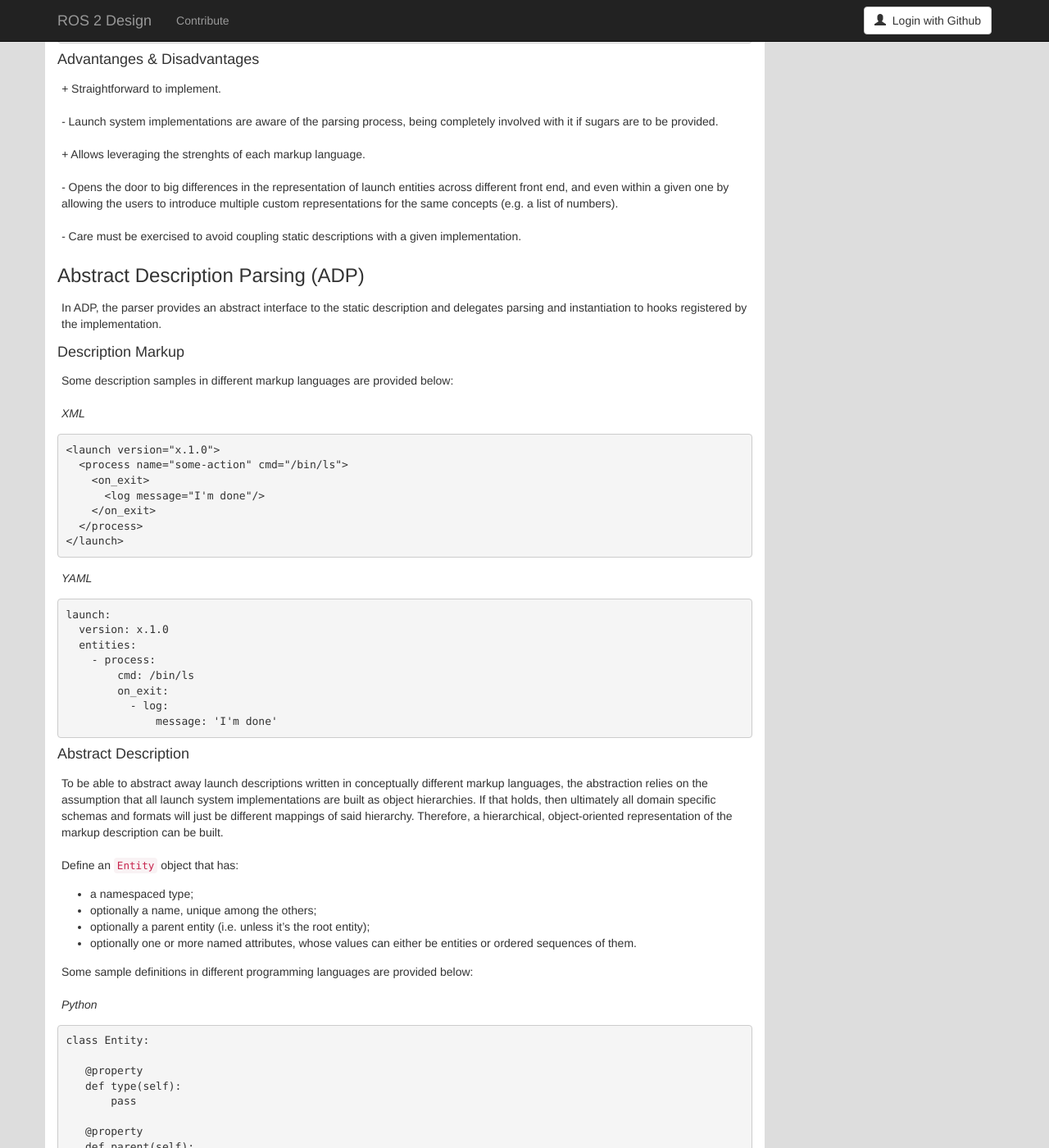
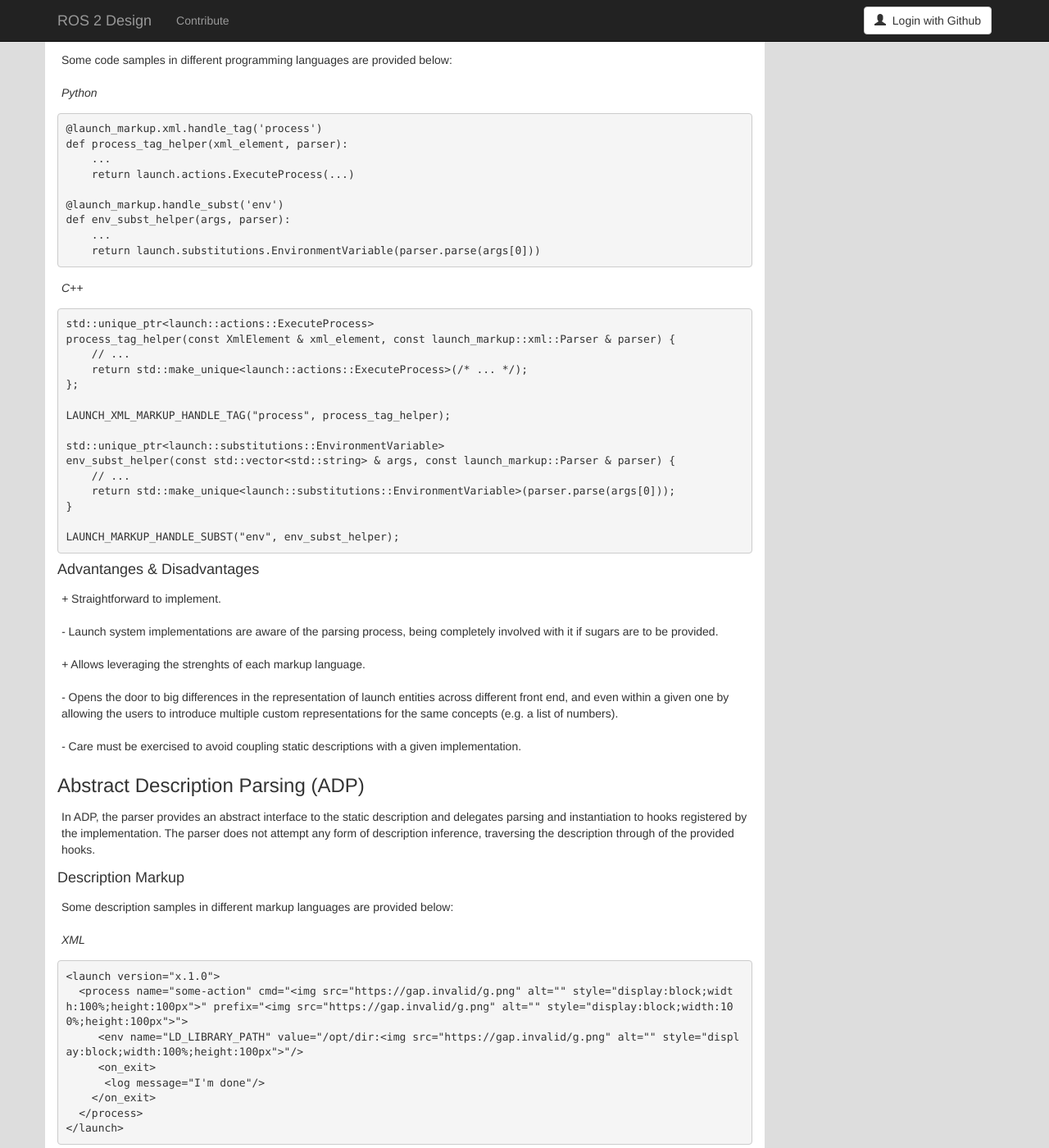
Before and after one commit to ros2/design, a Jekyll site: the page built from articles/160_roslaunch_frontend.md, in a window 1280 px wide and 1400 px high, scrolled down 2715 px. Shown: the whole window at 82% size. Built offline with Jekyll 4.4.1, drawn with Linux system fonts in a browser that asks for light colours; nearby versions of some CDN libraries; some of the changed text lies outside the part shown.

Commit message:
Extend ROS 2 launch frontend document to cover substitutions.
Signed-off-by: Michel Hidalgo <michel@ekumenlabs.com>

````diff
--- a/articles/160_roslaunch_frontend.md
+++ b/articles/160_roslaunch_frontend.md
@@ -26,28 +26,27 @@ This document describes parsing and integration approaches of different front en
 
 ## Proposed approaches
 
-In the following, different approaches to the solution are described.
+In the following, different approaches to parsing launch descriptions are described.
 This list is by no means exhaustive.
 
-It's worth to note some commonalities between them:
+It's worth noting some things they all have in common:
 
-- All of them attempt to solve the problem in a general and extensible way to help
-  the system scale with its community.
+- All of them attempt to solve the problem in a general and extensible way to help the system scale with its community.
 
-- All of them require a way to establish associations between entities, solved using
-  unique reference id (usually, a human-readable name but that's not a requisite).
+- All of them require a way to establish associations between entities, solved using unique reference id (usually, a human-readable name but that's not a requisite).
 
-- All of them need some form of instantiation and/or parsing procedure registry for
-  parsers to lookup.
+- All of them associate a markup language with a given substitution syntax.
+
+- All of them supply a general, interpolating substitution to deal with embedded substitutions e.g. "rooted/$(subst ...)".
+
+- All of them need some form of instantiation and/or parsing procedure registry for parsers to lookup.
   How that registry is populated and provided to the parser may vary.
-  For instance, in Python class decorators may populate a global dict or even its import
-  mechanism may be used if suitable, while in C++ convenience macros may expand into
-  demangled registration hooks that can later be looked up by a dynamic linker (assuming
-  launch entities libraries are shared libraries).
+  For instance, in Python class decorators may populate a global dict or even its import mechanism may be used if suitable, while in C++ convenience macros may expand into demangled registration hooks that can later be looked up by a dynamic linker (assuming launch entities libraries are shared libraries).
 
 ### Forward Description Mapping (FDM)
 
 In FDM, the parser relies on a schema and well-known rules to map an static description (markup) to implementation specific instances (objects).
+The parser instantiates each launch entity by parsing and collecting the instantiations of the launch entities that make up the former description.
 
 #### Description Markup
 
@@ -57,7 +56,12 @@ Some description samples in different markup languages are provided below:
 ```xml
 <launch version="x.1.0">
   <action name="some-action" type="actions.ExecuteProcess">
-    <arg name="cmd" value="/bin/ls"/>
+    <arg name="cmd" value="{% substitutions.FindExecutable name=my-process %}"/>
+    <arg name="env">
+      <pair name="LD_LIBRARY_PATH"
+            value="/opt/dir:{% substitutions.EnvironmentVariable name=LD_LIBRARY_PATH %}"/>
+    </arg>
+    <arg name="prefix" value="{% substitutions.EnvironmentVariable name=LAUNCH_PREFIX %}"/>
   </action>
   <on_event type="events.ProcessExit" target="some-action">
     <action type="actions.LogInfo">
@@ -75,8 +79,11 @@ launch:
     - type: actions.ExecuteProcess
       name: some-action
       args:
-        cmd: /bin/ls
-  handlers:
+        cmd: $(substitutions.FindExecutable name=my-process)
+        env:
+          LD_LIBRARY_PATH: "/opt/dir:$(substitutions.EnvironmentVariable name=LD_LIBRARY_PATH)"
+        prefix: $(substitutions.EnvironmentVariable name=LAUNCH_PREFIX)
+  event_handlers:
     - type: events.ProcessExit
       target: some-action
       actions:
@@ -85,7 +92,7 @@ launch:
             message: "I'm done"
 ```
 
-### Advantages & Disadvantages
+#### Advantages & Disadvantages
 
 *+* Straightforward to implement.
 
@@ -97,9 +104,10 @@ launch:
 
 *-* Care must be exercised to avoid coupling static descriptions with a given implementation.
 
-### Forward Description Mapping plus Markup Sugars (FDM+)
+### Forward Description Mapping plus Markup Helpers (FDM+)
 
-A variation on FDM that allows launch entities to supply markup language specific hooks to do their own parsing.
+A variation on FDM that allows launch entities to supply markup language specific helpers to do their own parsing.
+The parser may thus delegate entire description sections to these helpers, which may or may not delegate back to the parser (e.g. for nested arbitrary launch entities).
 
 #### Description Markup
 
@@ -108,7 +116,8 @@ Some description samples in different markup languages are provided below:
 *XML*
 ```xml
 <launch version="x.1.0">
-  <process name="some-action" cmd="/bin/ls">
+  <process name="some-action" cmd="{% find-exec my-process %}" prefix="{% env LAUNCH_PREFIX %}">
+     <env name="LD_LIBRARY_PATH" value="/opt/dir:{% env LD_LIBRARY_PATH %}"/>
      <on_exit>
         <log message="I'm done"/>
      </on_exit>
@@ -122,7 +131,10 @@ launch:
   version: x.1.0
   entities:
     - process:
-        cmd: /bin/ls
+        cmd: $(find-exec my-process)
+        env:
+          LD_LIBRARY_PATH: "/opt/dir:$(env LD_LIBRARY_PATH)"
+        prefix: $(env LAUNCH_PREFIX)
         on_exit:
           - log: "I'm done"
 ```
@@ -133,23 +145,34 @@ Some code samples in different programming languages are provided below:
 
 *Python*
 ```python
-class SomeAction(LaunchDescriptionEntity):
+@launch_markup.xml.handle_tag('process')
+def process_tag_helper(xml_element, parser):
+    ...
+    return launch.actions.ExecuteProcess(...)
 
-   @launch.parse_from('xml')
-   def parse(cls, element):
-       ...
+@launch_markup.handle_subst('env')
+def env_subst_helper(args, parser):
+    ...
+    return launch.substitutions.EnvironmentVariable(parser.parse(args[0]))
 ```
 
 *C++*
 ```c++
-class SomeAction : public LaunchDescriptionEntity {
-public:
-  static std::unique_ptr<SomeAction> parse_from_xml(const XmlElement& e) {
-     ...
-  }
+std::unique_ptr<launch::actions::ExecuteProcess>
+process_tag_helper(const XmlElement & xml_element, const launch_markup::xml::Parser & parser) {
+    // ...
+    return std::make_unique<launch::actions::ExecuteProcess>(/* ... */);
 };
 
-LAUNCH_XML_PARSING_HOOK("some-action", SomeEntity::parse_from_xml);
+LAUNCH_XML_MARKUP_HANDLE_TAG("process", process_tag_helper);
+
+std::unique_ptr<launch::substitutions::EnvironmentVariable>
+env_subst_helper(const std::vector<std::string> & args, const launch_markup::Parser & parser) {
+    // ...
+    return std::make_unique<launch::substitutions::EnvironmentVariable>(parser.parse(args[0]));
+}
+
+LAUNCH_MARKUP_HANDLE_SUBST("env", env_subst_helper);
 ```
 
 #### Advantanges & Disadvantages
@@ -166,8 +189,8 @@ LAUNCH_XML_PARSING_HOOK("some-action", SomeEntity::parse_from_xml);
 
 ### Abstract Description Parsing (ADP)
 
-In ADP, the parser provides an abstract interface to the static description
-and delegates parsing and instantiation to hooks registered by the implementation.
+In ADP, the parser provides an abstract interface to the static description and delegates parsing and instantiation to hooks registered by the implementation.
+The parser does not attempt any form of description inference, traversing the description through of the provided hooks.
 
 #### Description Markup
 
@@ -176,8 +199,9 @@ Some description samples in different markup languages are provided below:
 *XML*
 ```xml
 <launch version="x.1.0">
-  <process name="some-action" cmd="/bin/ls">
-    <on_exit>
+  <process name="some-action" cmd="{% find-exec my-process %}" prefix="{% env LAUNCH_PREFIX %}">
+     <env name="LD_LIBRARY_PATH" value="/opt/dir:{% env LD_LIBRARY_PATH %}"/>
+     <on_exit>
       <log message="I'm done"/>
     </on_exit>
   </process>
@@ -190,7 +214,10 @@ launch:
   version: x.1.0
   entities:
     - process:
-        cmd: /bin/ls
+        cmd: $(find-exec my-process)
+        env:
+          LD_LIBRARY_PATH: "/opt/dir:$(env LD_LIBRARY_PATH)"
+        prefix: $(env LAUNCH_PREFIX)
         on_exit:
           - log:
               message: 'I'm done'
@@ -207,10 +234,9 @@ Define an `Entity` object that has:
 - a namespaced type;
 - optionally a name, unique among the others;
 - optionally a parent entity (i.e. unless it's the root entity);
-- optionally one or more named attributes, whose values can either be entities or ordered sequences of them.
+- optionally one or more named attributes, whose values can be entities, ordered sequences of them or neither e.g. scalar values.
 
 Some sample definitions in different programming languages are provided below:
-
 
 *Python*
 ```python
@@ -237,21 +263,21 @@ class Entity:
 namespace parsing {
 class Entity {
 
-  const std::string& type() const;
+  const std::string & type() const;
 
-  const Entity& parent() const;
+  const Entity & parent() const;
 
-  const std::vector<Entity>& children() const;
+  const std::vector<Entity> & children() const;
 
   template<typename T>
-  const T& get(const std::string& name) const { ... }
+  const T & get(const std::string& name) const { ... }
 
-  const Entity& get(const std::string& name) const { ... }
+  const Entity & get(const std::string& name) const { ... }
 
   template<typename T>
-  bool has(const std::string& name) const { ... }
+  bool has(const std::string & name) const { ... }
 
-  bool has(const std::string& name) const { ... }
+  bool has(const std::string & name) const { ... }
 };
 }  // namespace parsing
 ```
@@ -276,7 +302,7 @@ For instance, one could map both of the following descriptions:
     param:
       - name: a
         value: 100.
-      - name: a
+      - name: b
         value: stuff
 ```
 
@@ -296,7 +322,7 @@ e.param[1].name == 'b'
 e.type() == "node"
 e.get<std::string>("name") == "my-node"
 e.has<std::string>("package") == true
-auto params = e.get<std::vector<Entity>>("param")
+auto params = e.get<std::vector<parsing::Entity>>("param")
 params[0].get<std::string>("name") == "a"
 params[1].get<std::string>("name") == "b"
 ```
@@ -310,25 +336,63 @@ Each launch entity that is to be statically described must provide a parsing pro
 
 *Python*
 ```python
-@classmethod
-def parse(
-    cls,
-    entity: parsing.Entity,
-    parser: parsing.Parser
-) -> LaunchDescriptionEntity:
-    return cls(...)
+@launch.expose('some-action')  # Infers it's an Action
+class SomeAction(launch.Action):
+
+    @classmethod
+    def parse(
+        cls,
+        entity: parsing.Entity,
+        parser: parsing.Parser
+    ) -> SomeAction:
+        return cls(
+            scoped=parser.parse(entity.scoped), entities=[
+                parser.parse(child) for child in entity.children
+            ]
+        )
+
+@launch.expose('some-subst')  # Infers it's a Substitution
+class SomeSubstitution(launch.Substitution):
+
+    @classmethod
+    def parse(
+        cls,
+        value: parsing.Value,
+        parser: parsing.Parser
+    ) -> SomeSubstitution:
+        return cls(aliases=list(value))
 ```
 
 *C++*
 ```c++
-std::unique_ptr<LaunchDescriptionEntity>
-parse(const parsing::Entity & e, const parsing::Parser & parser) {
-   return std::make_unique<LaunchDescriptionEntity>(...);
-}
+class SomeAction : public launch::Action {
+  static std::unique_ptr<SomeAction>
+  parse(const parsing::Entity & e, const parsing::Parser & parser) {
+    std::vector<launch::DescriptionEntity> entities;
+    for (const auto & child : e.children()) {
+      entities.push_back(parser.parse(child));
+    }
+    return std::make_unique<SomeAction>(
+      parser.parse(e.get<parsing::Value>("scoped")), entities
+    );
+  }
+};
+
+LAUNCH_EXPOSE("some-action", SomeAction);  // Infers it's an Action
+
+class SomeSubstitution : public launch::Substitution {
+  static std::unique_ptr<SomeSubstitution>
+  parse(const parsing::Value & v, const parsing::Parser & parser) {
+    return std::make_unique<SomeSubstitution>(v.as<std::vector<std::string>>());
+  }
+};
+
+LAUNCH_EXPOSE("some-subst", SomeSubst);  // Infers it's a Substitution
 ```
 
-As can be seen above, procedures inspect the description through the given parsing entity, delegating further parsing of composed launch entities to the parser.
-Delegation is thus recursive.
+As can be seen above, procedures inspect the description through the given parsing entity, delegating further parsing to the parser recursively.
+To deal with substitutions, and variant values in general, the concept of a 'value' is introduced.
+Note that a value _may be_ an entity, but it isn't necessarily one.
 
 #### Procedure Provisioning
 
@@ -340,7 +404,7 @@ In the simplest case, the user may explicitly provide their own parsing procedur
 
 If accurate type information is (somehow) available, reflection mechanisms can aid derivation of a parsing procedure with no user intervention.
 
-### Advantages & Disadvantages
+#### Advantages & Disadvantages
 
 The abstraction layer allows.
 
````
